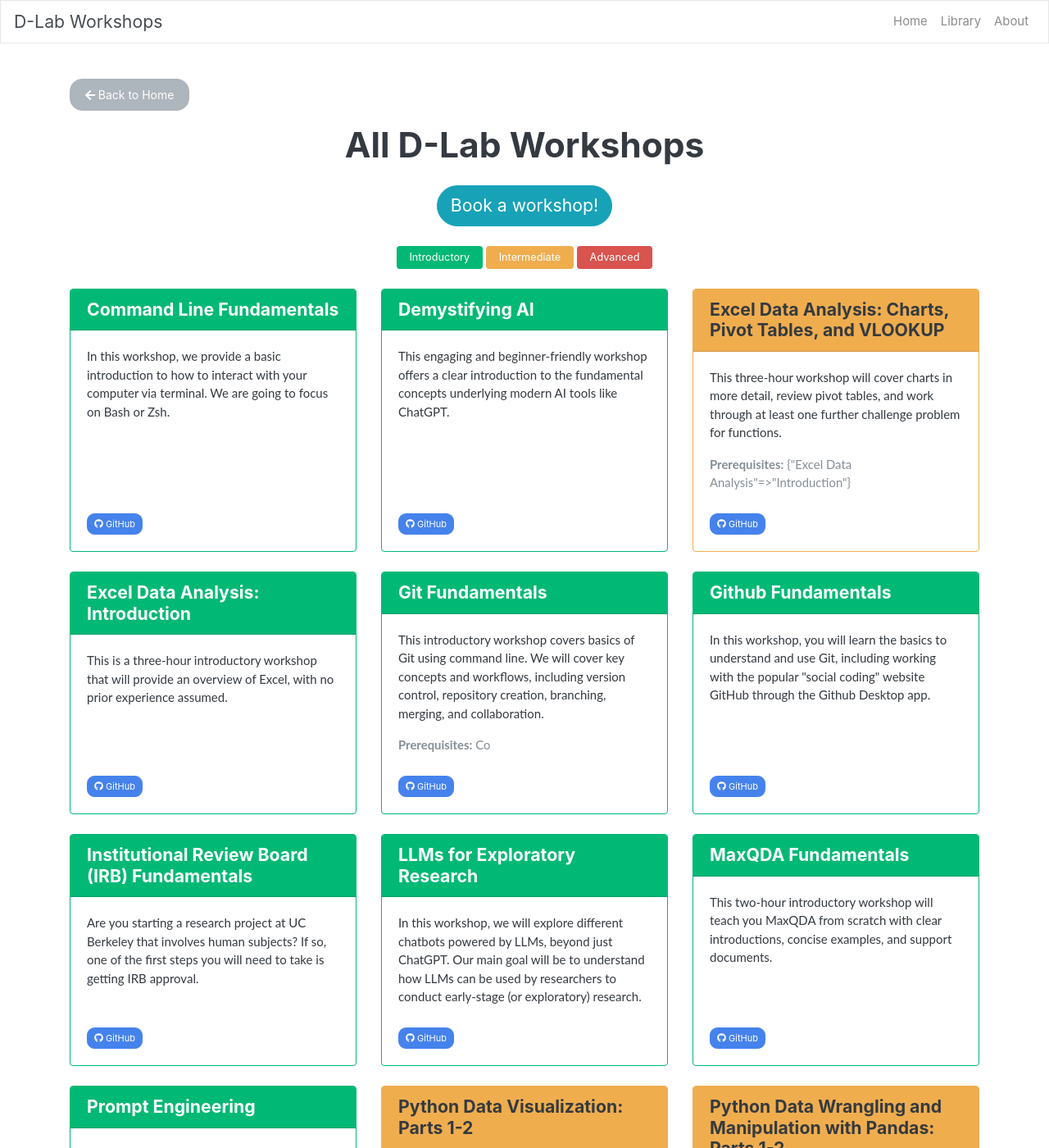
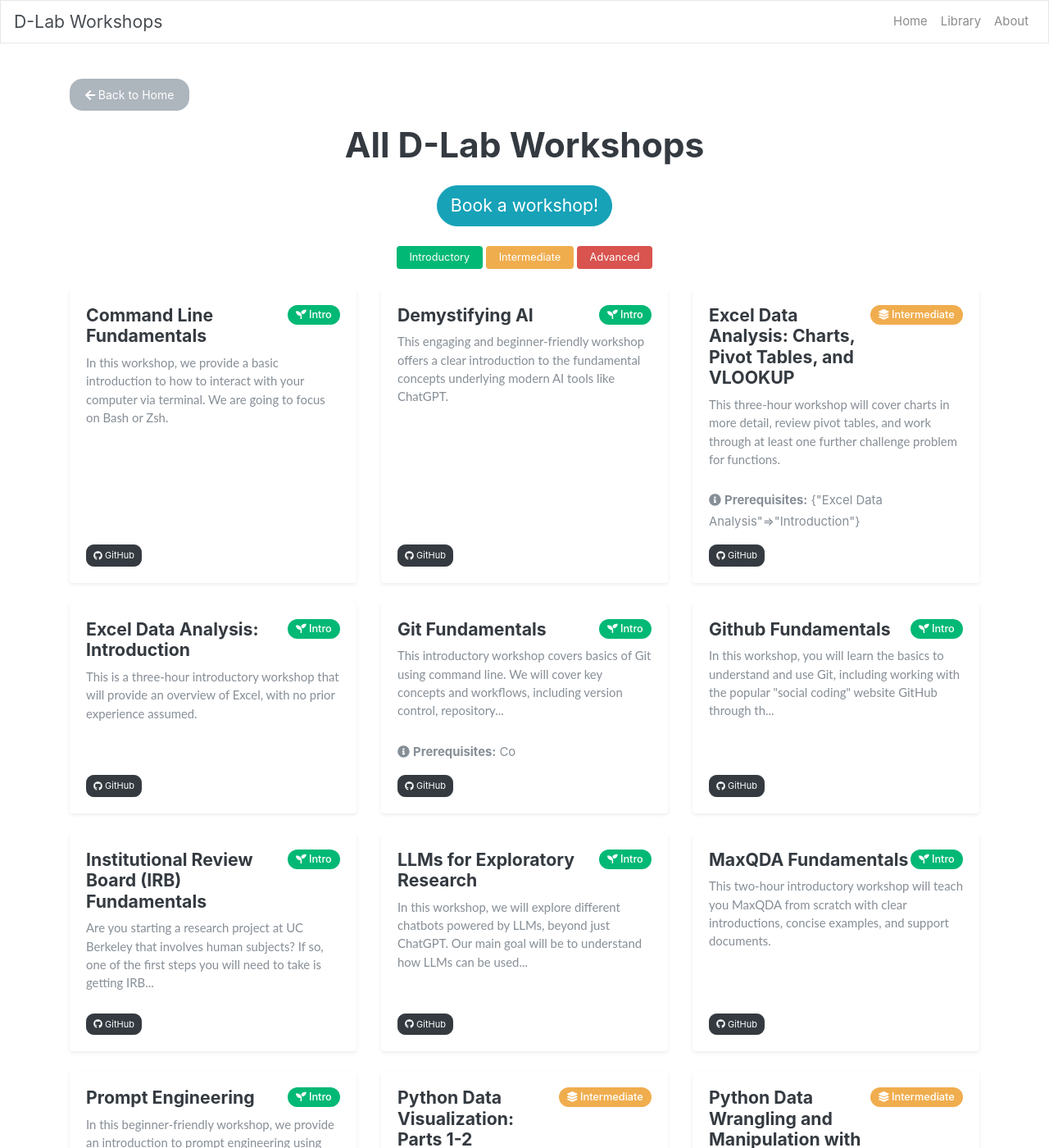
Before and after one commit to dlab-berkeley/dlab-workshops, a Jekyll site: the page built from library.html, in a window 1280 px wide and 1400 px high. Shown: the whole window at 82% size. Built offline with Jekyll 4.4.1, drawn with Linux system fonts in a browser that asks for light colours; nearby versions of some CDN libraries; some of the changed text lies outside the part shown.

Commit message:
Update workshop cards to match new homepage style
- Remove colored borders and headers
- Add soft shadows and hover effects
- Use pill badges with icons for difficulty levels
- Switch to dark button theme for consistency
- Keep difficulty colors only in badges
- Add responsive styling for mobile

🤖 Generated with [Claude Code](https://claude.ai/code)

Co-Authored-By: Claude <noreply@anthropic.com>

```diff
--- a/_includes/workshop-card.html
+++ b/_includes/workshop-card.html
@@ -1,43 +1,58 @@
 <div class="col-md-6 col-lg-4 mb-4">
-  <div class="card h-100 workshop-card {% if workshop.level == 'introductory' %}border-success{% elsif workshop.level == 'intermediate' %}border-warning{% elsif workshop.level == 'advanced' %}border-danger{% endif %}">
-    <div class="card-header {% if workshop.level == 'introductory' %}bg-success text-white{% elsif workshop.level == 'intermediate' %}bg-warning{% elsif workshop.level == 'advanced' %}bg-danger text-white{% endif %}">
-      <h5 class="mb-0">{{ workshop.title }}</h5>
+  <div class="card h-100 workshop-card border-0 shadow-sm">
+    <div class="card-body d-flex flex-column">
+      <div class="d-flex justify-content-between align-items-start mb-2">
+        <h5 class="card-title mb-0">{{ workshop.title }}</h5>
+        {% if workshop.level == 'introductory' %}
+          <span class="badge badge-pill badge-success">
+            <i class="fas fa-seedling"></i> Intro
+          </span>
+        {% elsif workshop.level == 'intermediate' %}
+          <span class="badge badge-pill badge-warning">
+            <i class="fas fa-layer-group"></i> Intermediate
+          </span>
+        {% elsif workshop.level == 'advanced' %}
+          <span class="badge badge-pill badge-danger">
+            <i class="fas fa-rocket"></i> Advanced
+          </span>
+        {% endif %}
       </div>
-    <div class="card-body d-flex flex-column">
-      <p class="card-text">{{ workshop.description }}</p>
-
-      {% if workshop.prerequisites and workshop.prerequisites.size > 0 %}
-      <p class="text-muted small">
-        <strong>Prerequisites:</strong> {{ workshop.prerequisites | join: ", " }}
-      </p>
-      {% endif %}
 
       {% if workshop.parts %}
       <div class="mb-2">
-        <span class="badge badge-light">{{ workshop.parts[0].name }}</span>
+        <span class="badge badge-pill badge-light">{{ workshop.parts[0].name }}</span>
       </div>
       {% endif %}
 
-      <div class="mt-auto">
-        <div class="btn-group btn-group-sm" role="group">
-          <a href="{{ workshop.github_url }}" class="btn btn-primary" target="_blank">
+      <p class="card-text text-muted small flex-grow-1">{{ workshop.description | truncate: 150 }}</p>
+
+      {% if workshop.prerequisites and workshop.prerequisites.size > 0 %}
+      <div class="mb-3">
+        <small class="text-muted">
+          <i class="fas fa-info-circle"></i> <strong>Prerequisites:</strong> {{ workshop.prerequisites | join: ", " }}
+        </small>
+      </div>
+      {% endif %}
+
+      <div class="workshop-links mt-auto">
+        <a href="{{ workshop.github_url }}" class="btn btn-sm btn-dark" target="_blank">
           <i class="fab fa-github"></i> GitHub
         </a>
 
         {% if workshop.datahub_url %}
-          <a href="{{ workshop.datahub_url }}" class="btn btn-info" target="_blank">
-            <i class="fas fa-server"></i> Datahub
+        <a href="{{ workshop.datahub_url }}" class="btn btn-sm btn-outline-dark" target="_blank">
+          <i class="fas fa-server"></i> DataHub
         </a>
         {% endif %}
 
         {% if workshop.binder_url %}
-          <a href="{{ workshop.binder_url }}" class="btn btn-secondary" target="_blank">
+        <a href="{{ workshop.binder_url }}" class="btn btn-sm btn-outline-dark" target="_blank">
           <i class="fas fa-rocket"></i> Binder
         </a>
         {% endif %}
 
         {% if workshop.slides_url %}
-          <a href="{{ workshop.slides_url }}" class="btn btn-success" target="_blank">
+        <a href="{{ workshop.slides_url }}" class="btn btn-sm btn-outline-dark" target="_blank">
           <i class="fas fa-presentation"></i> Slides
         </a>
         {% endif %}
@@ -45,4 +60,3 @@
     </div>
   </div>
 </div>
-</div>
--- a/static/stylesheets/custom-home.css
+++ b/static/stylesheets/custom-home.css
@@ -60,3 +60,35 @@
   padding: 2rem 0;
   margin-bottom: 2rem;
 }
+
+/* Workshop card styles */
+.workshop-card {
+  background: #ffffff;
+  transition: transform 0.2s ease, box-shadow 0.2s ease;
+}
+
+.workshop-card:hover {
+  transform: translateY(-3px);
+  box-shadow: 0 8px 16px rgba(0,0,0,0.1);
+}
+
+/* Badge styles */
+.badge-pill {
+  padding: 0.4em 0.8em;
+  font-weight: 500;
+}
+
+/* Workshop page hero sections */
+.workshop-page-header {
+  background-color: #f8f9fa;
+  padding: 2rem 0;
+  margin-bottom: 2rem;
+  border-bottom: 1px solid #e9ecef;
+}
+
+/* Responsive adjustments */
+@media (max-width: 768px) {
+  .workshop-links .btn {
+    margin-bottom: 0.25rem;
+  }
+}
```
Lines whose indentation alone changed are shown as unchanged.
